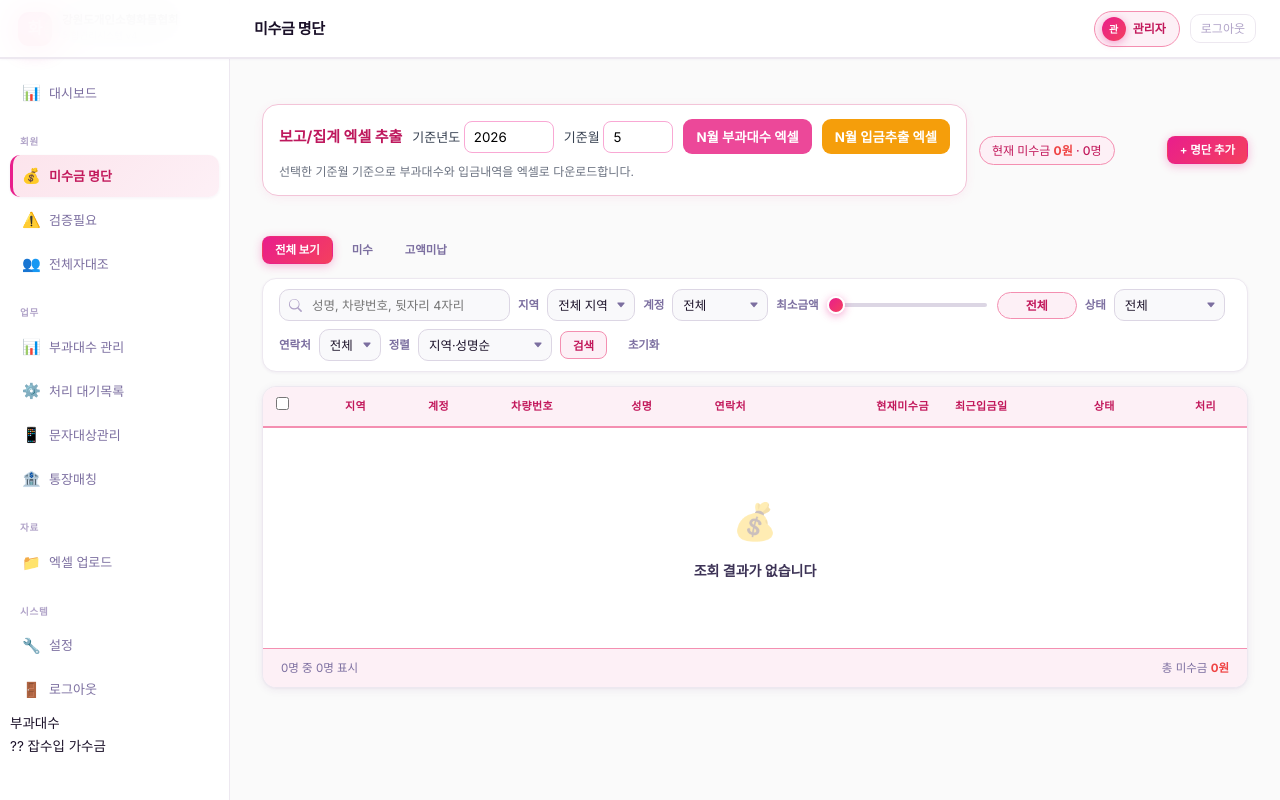
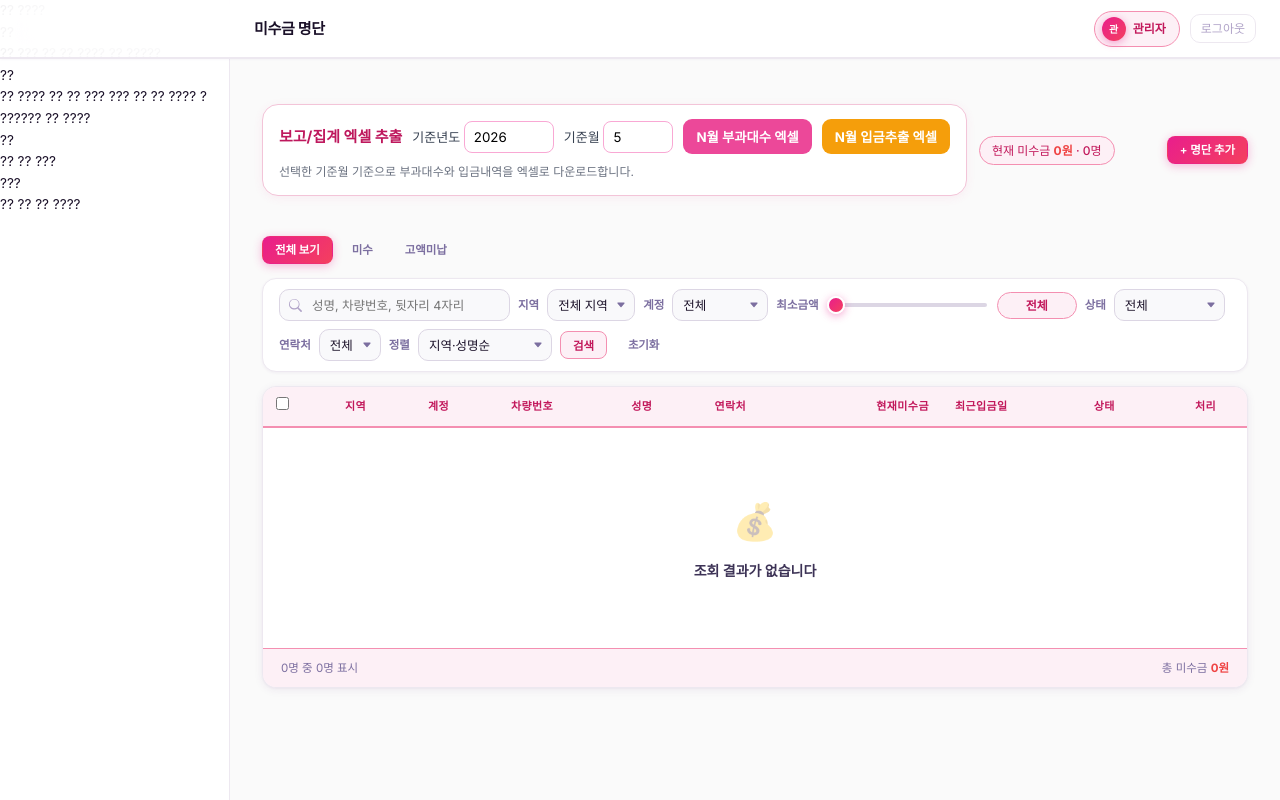
Before and after one commit to hjyun9731-gif/misugeum, a FastAPI app: page /arrears in a window 1280 px wide. Run offline with FastAPI, Linux system fonts and the light colour scheme; the visitor is signed in with stand-in values (Sample User, id 1); some web fonts are replaced.

Commit message:
Rebuild sidebar menu cleanly

```diff
--- a/templates/base.html
+++ b/templates/base.html
@@ -11,65 +11,77 @@
 
 <!-- 사이드바 -->
 <aside class="sidebar">
-  <div class="sidebar-logo">
-    <div class="sidebar-logo-icon">화</div>
-    <div>
-      <div class="sidebar-logo-text">강원도개인소형화물협회</div>
-      <div class="sidebar-logo-sub">통합관리시스템 v4</div>
-    </div>
-  </div>
-  <nav class="sidebar-nav">
-    <a href="/dashboard" class="sidebar-item {% if active=='dashboard' %}active{% endif %}">
-      <span class="si-icon">📊</span> 대시보드
+  <nav class="side-nav">
+
+    <a class="side-item {% if request.url.path.startswith('/dashboard') or request.url.path == '/' %}active{% endif %}" href="/dashboard">
+      <span class="si-icon">??</span>
+      <span>????</span>
     </a>
 
-    <div class="sidebar-section">회원</div>
-    <a href="/arrears" class="sidebar-item {% if active=='arrears' %}active{% endif %}">
-      <span class="si-icon">💰</span> 미수금 명단
-    </a>
-    <a href="/verify" class="sidebar-item {% if active=='verify' %}active{% endif %}">
-      <span class="si-icon">⚠️</span> 검증필요
-      {% if verify_cnt is defined and verify_cnt > 0 %}
-      <span class="sidebar-badge alert">{{ verify_cnt }}</span>
-      {% endif %}
-    </a>
-    <a href="/license-check" class="sidebar-item {% if active=='license' %}active{% endif %}">
-      <span class="si-icon">👥</span> 전체자대조
+    <div class="side-section">??</div>
+
+    <a class="side-item {% if request.url.path.startswith('/arrears') %}active{% endif %}" href="/arrears">
+      <span class="si-icon">??</span>
+      <span>??? ??</span>
     </a>
 
-    <div class="sidebar-section">업무</div>
-    <a href="/billing-report" class="sidebar-item {% if active=='billing' %}active{% endif %}">
-      <span class="si-icon">📊</span> 부과대수 관리
-    </a>
-    <a href="/work" class="sidebar-item {% if active=='work' %}active{% endif %}">
-      <span class="si-icon">⚙️</span> 처리 대기목록
-    </a>
-    <a href="/collection" class="sidebar-item {% if active=='collection' %}active{% endif %}">
-      <span class="si-icon">📱</span> 문자대상관리
-    </a>
-    <a href="/bank" class="sidebar-item {% if active=='bank' %}active{% endif %}">
-      <span class="si-icon">🏦</span> 통장매칭
+    <a class="side-item {% if request.url.path.startswith('/verify') %}active{% endif %}" href="/verify">
+      <span class="si-icon">??</span>
+      <span>????</span>
     </a>
 
-    <div class="sidebar-section">자료</div>
-    <a href="/upload" class="sidebar-item {% if active=='upload' %}active{% endif %}">
-      <span class="si-icon">📁</span> 엑셀 업로드
+    <a class="side-item {% if request.url.path.startswith('/license-check') %}active{% endif %}" href="/license-check">
+      <span class="si-icon">??</span>
+      <span>?????</span>
     </a>
 
-    <div class="sidebar-section">시스템</div>
-    <a href="/settings" class="sidebar-item {% if active=='settings' %}active{% endif %}">
-      <span class="si-icon">🔧</span> 설정
+    <div class="side-section">??</div>
+
+    <a class="side-item {% if request.url.path.startswith('/billing-counts') %}active{% endif %}" href="/billing-counts">
+      <span class="si-icon">??</span>
+      <span>???? ??</span>
     </a>
-    <a href="/logout" class="sidebar-item">
-      <span class="si-icon">🚪</span> 로그아웃
+
+    <a class="side-item {% if request.url.path.startswith('/income-ledger') %}active{% endif %}" href="/income-ledger">
+      <span class="si-icon">??</span>
+      <span>??? ???</span>
     </a>
-    <a href="/billing-counts">부과대수</a>
-<a class="side-item {% if request.url.path.startswith('/income-ledger') %}active{% endif %}" href="/income-ledger">
-  <span class="si-icon">??</span>
-  <span>&#xC7A1;&#xC218;&#xC785; &#xAC00;&#xC218;&#xAE08;</span>
-</a>
 
-</nav>
+    <a class="side-item {% if request.url.path.startswith('/work') %}active{% endif %}" href="/work">
+      <span class="si-icon">??</span>
+      <span>?? ????</span>
+    </a>
+
+    <a class="side-item {% if request.url.path.startswith('/collection') %}active{% endif %}" href="/collection">
+      <span class="si-icon">?</span>
+      <span>??????</span>
+    </a>
+
+    <a class="side-item {% if request.url.path.startswith('/bank') %}active{% endif %}" href="/bank">
+      <span class="si-icon">??</span>
+      <span>????</span>
+    </a>
+
+    <div class="side-section">??</div>
+
+    <a class="side-item {% if request.url.path.startswith('/upload') %}active{% endif %}" href="/upload">
+      <span class="si-icon">??</span>
+      <span>?? ???</span>
+    </a>
+
+    <div class="side-section">???</div>
+
+    <a class="side-item {% if request.url.path.startswith('/settings') %}active{% endif %}" href="/settings">
+      <span class="si-icon">??</span>
+      <span>??</span>
+    </a>
+
+    <a class="side-item" href="/logout">
+      <span class="si-icon">??</span>
+      <span>????</span>
+    </a>
+
+  </nav>
 </aside>
 
 <!-- 상단바 -->
```
